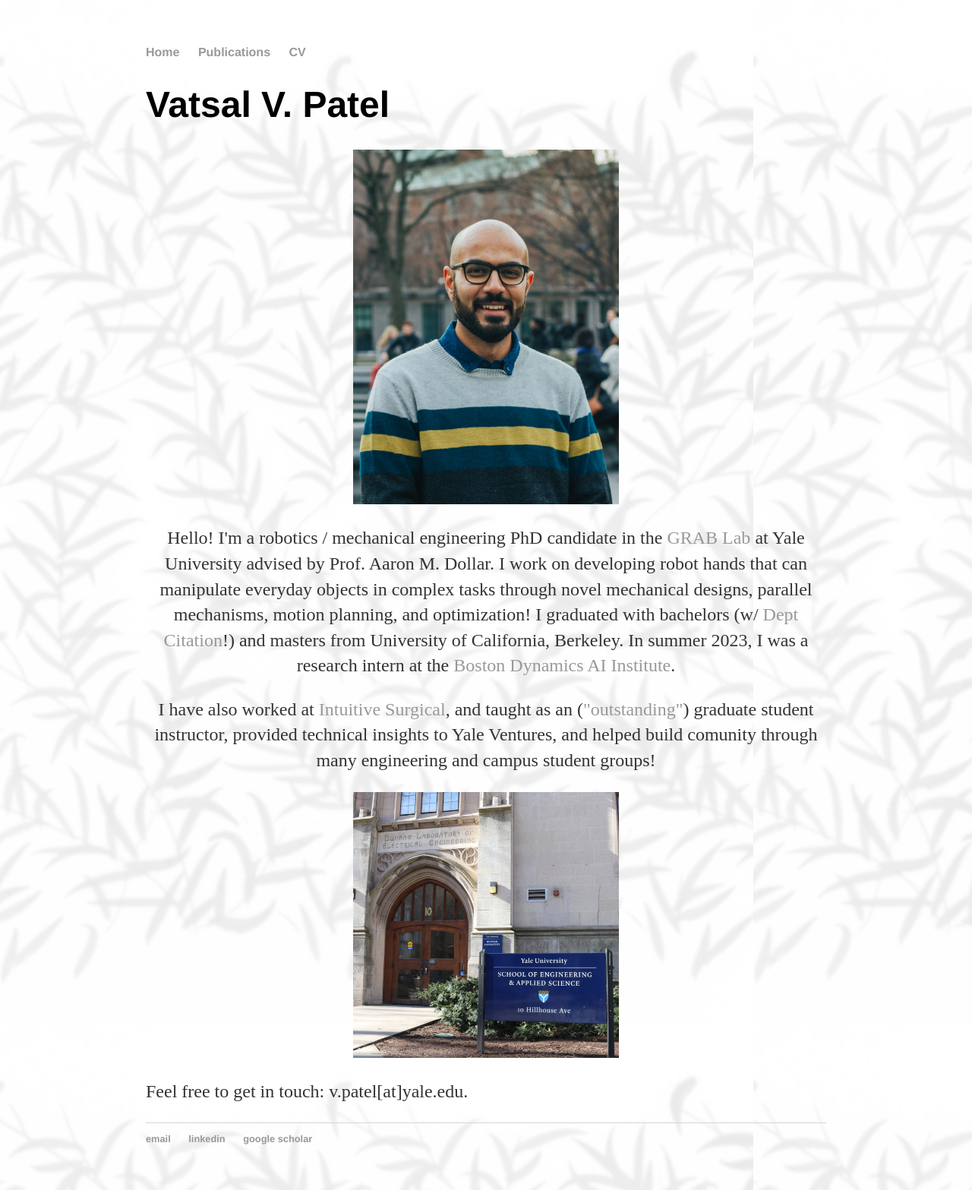
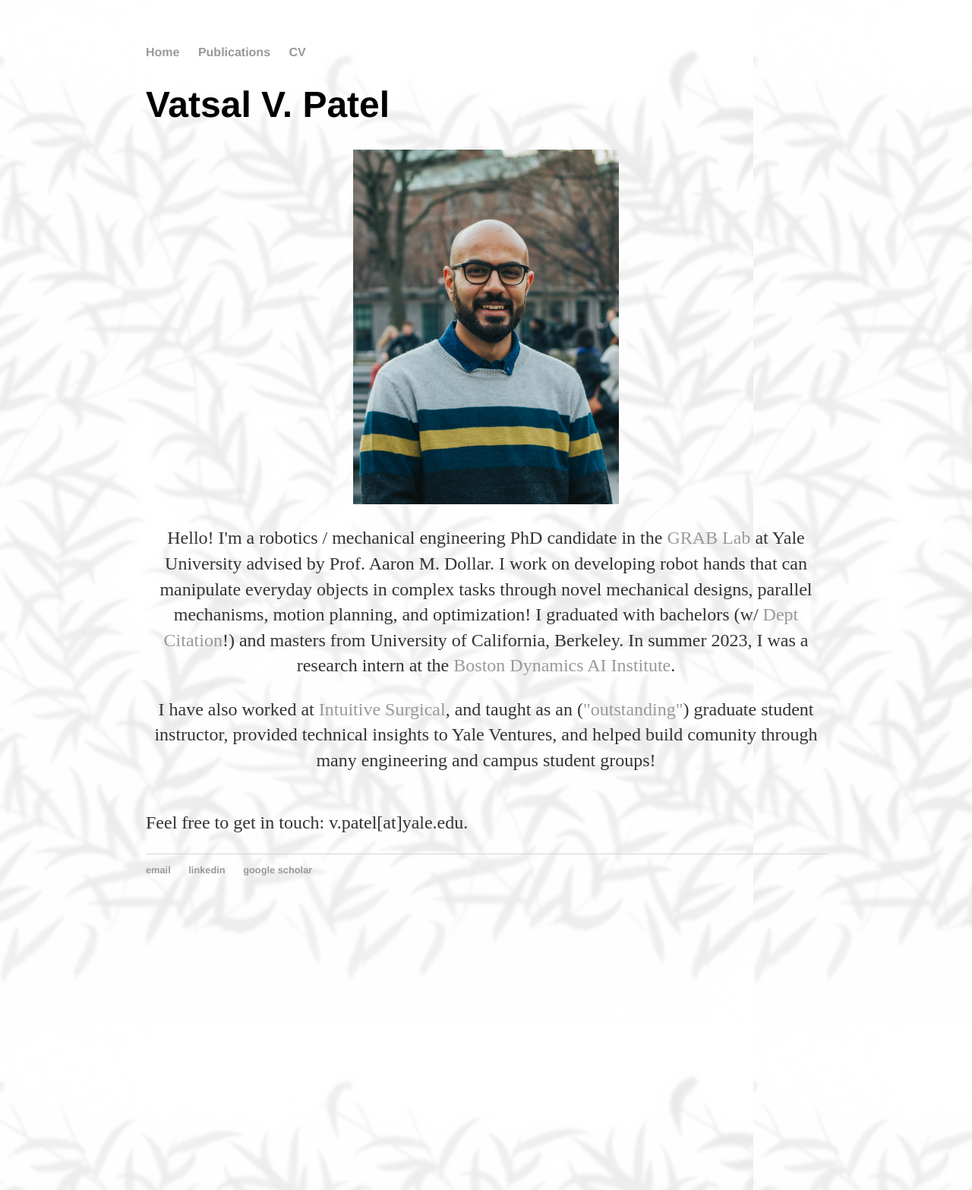
Before and after one commit to patelvatsalv/patelvatsalv.github.io, a Jekyll site: the page built from index.html, in a window 1280 px wide. Shown: the whole page at 76% size. Built offline with Jekyll 4.4.1, drawn with Linux system fonts in a browser that asks for light colours.

Commit message:
Update index.html

```diff
--- a/index.html
+++ b/index.html
@@ -22,9 +22,9 @@ title: Vatsal Patel
 			<p>I have also worked at <a href="https://www.intuitive.com/en-us">Intuitive Surgical</a>, and taught as an (<a href="https://www.intuitive.com/en-us">"outstanding"</a>) graduate student instructor, provided technical insights to Yale Ventures, and helped build comunity through many engineering and campus student groups! </p>
 
  		</div>
-		<div class="column3">
+<!-- 		<div class="column3">
 			<img src = "seas.jpeg" alt = "seas" style="width:350px;height:350px;">
-		</div>
+		</div> -->
     	</div>
 
 	<p>Feel free to get in touch: v.patel[at]yale.edu. </p>
```
